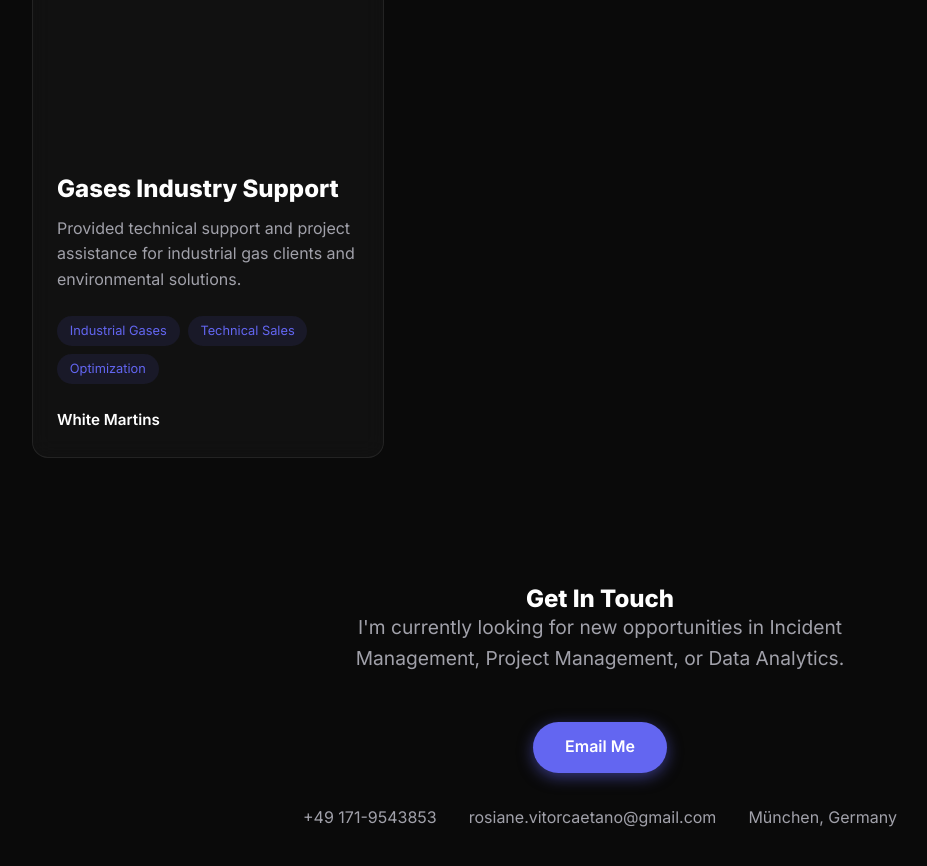
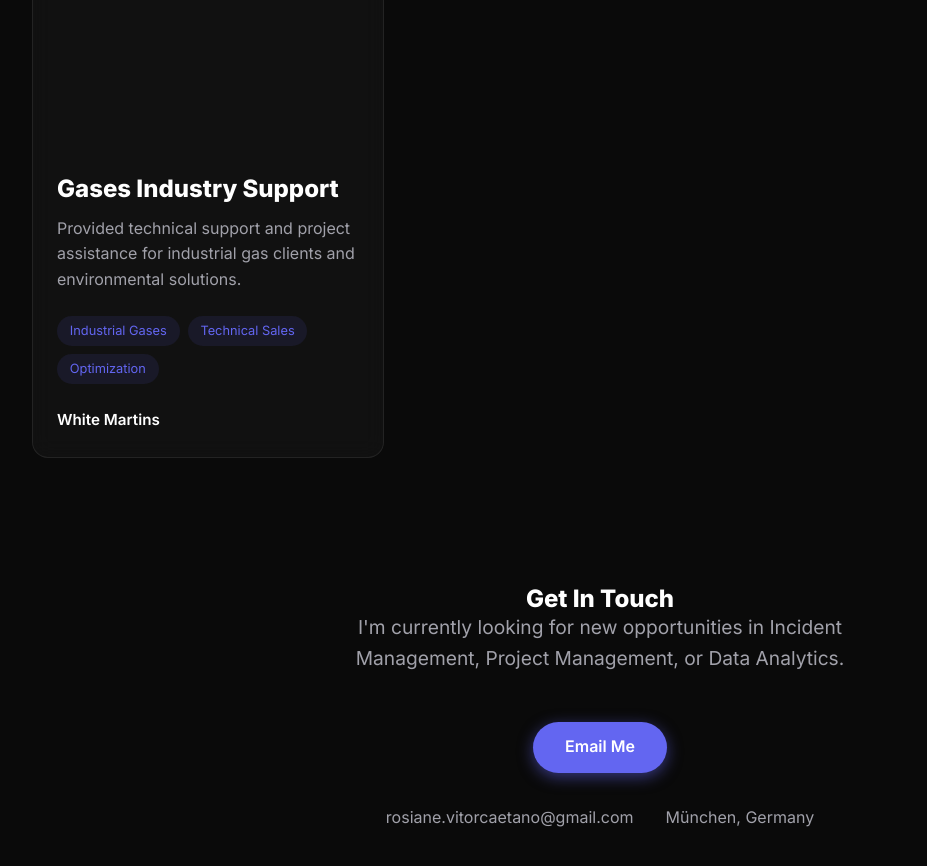
Before and after one commit to rosianevitorcaetano-gif/portfolio, a website built with Vite: page index.html in a window 1280 px wide. Shown: the part 4228-5094 px from the top of the page, without its empty margins (40-967 px from the left). Built offline with nearby package versions, Linux system fonts and the light colour scheme.

Commit message:
Update index.html

```diff
--- a/index.html
+++ b/index.html
@@ -304,7 +304,6 @@
         <div class="contact-actions">
           <a href="mailto:rosiane.vitorcaetano@gmail.com" class="btn primary">Email Me</a>
           <div class="social-links">
-            <span class="social-link">+49 171-9543853</span>
             <a href="mailto:rosiane.vitorcaetano@gmail.com" class="social-link">rosiane.vitorcaetano@gmail.com</a>
             <span class="social-link">München, Germany</span>
           </div>
```
